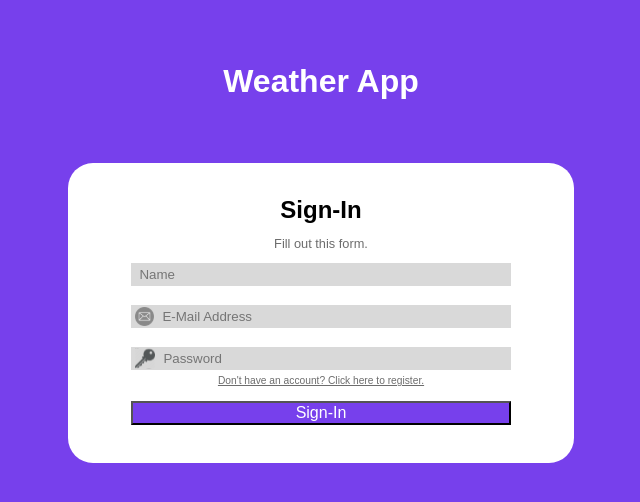
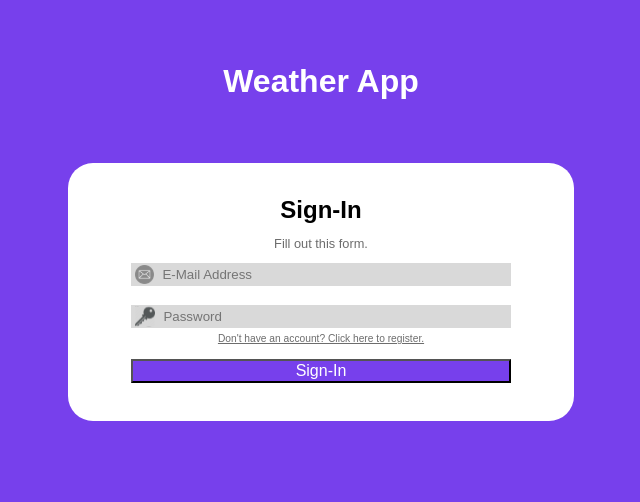
Before and after one commit to brooksmckinley/weather, a React (Create React App) app in the folder frontend/: page / in a window 1280 px wide. Shown: the top 502 px of the page, without its empty margins (319-959 px from the left). Built offline with nearby package versions, Linux system fonts and the light colour scheme.

Commit message:
Remove name from Login

```diff
--- a/frontend/src/pages/Login.js
+++ b/frontend/src/pages/Login.js
@@ -5,8 +5,6 @@ import './login.css';
 
 function Login() {
     // Form field data
-    const [firstName, setFirstName] = useState("");
-    const [lastName, setLastName] = useState("");
     const [email, setEmail] = useState("");
     const [password, setPassword] = useState("");
 
@@ -21,9 +19,6 @@ function Login() {
             <div class = "login-form">
                 <h2>Sign-In</h2>
                 <p>Fill out this form.</p>
-                <div>
-                    <InputField type="text" placeholder="Name" onChange={(e) => { setFirstName(e.target.value) }} />
-                </div>
                 <InputField type="email" placeholder="E-Mail Address" iconName="email.svg" onChange={(e) => { setEmail(e.target.value) } } />
                 <InputField type="password" placeholder="Password" iconName="password.svg" onChange={(e) => { setPassword(e.target.value) } } />
                 <Link to="/register">Don't have an account? Click here to register.</Link> <p></p>
```
